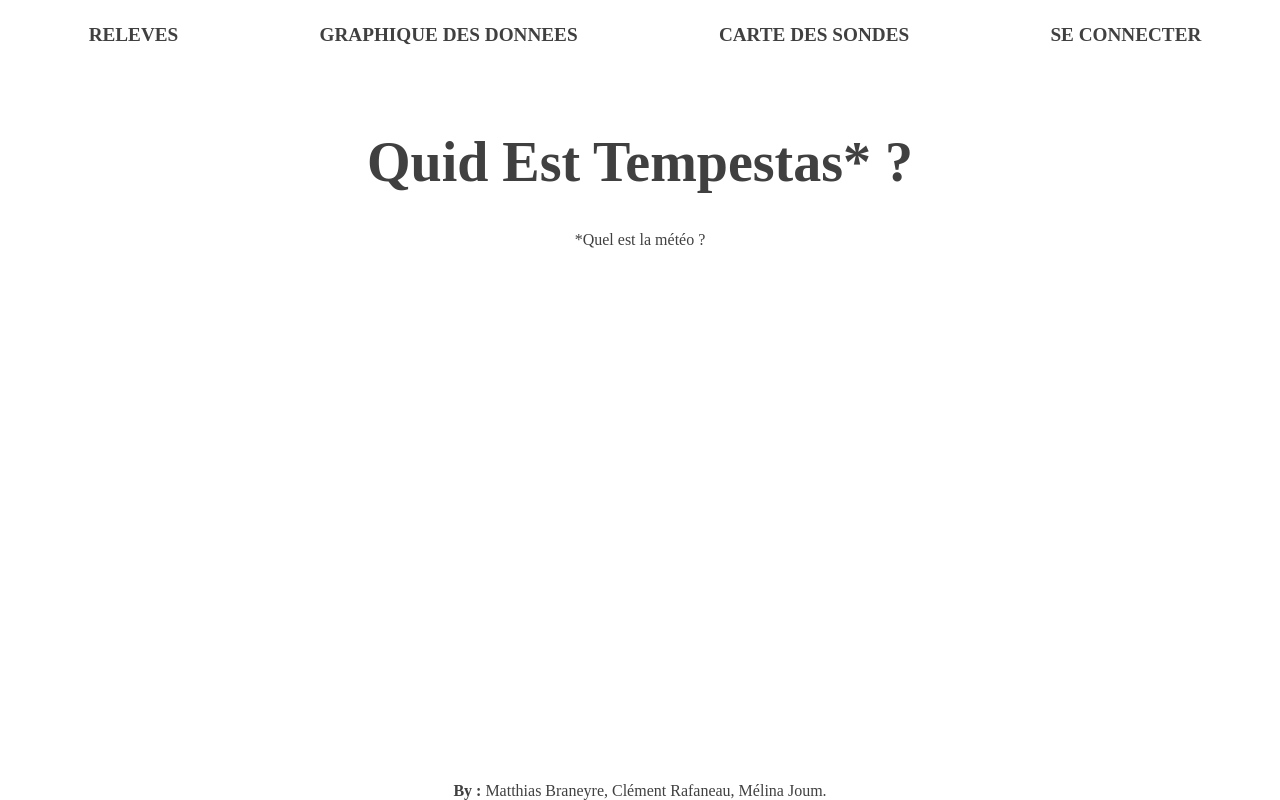
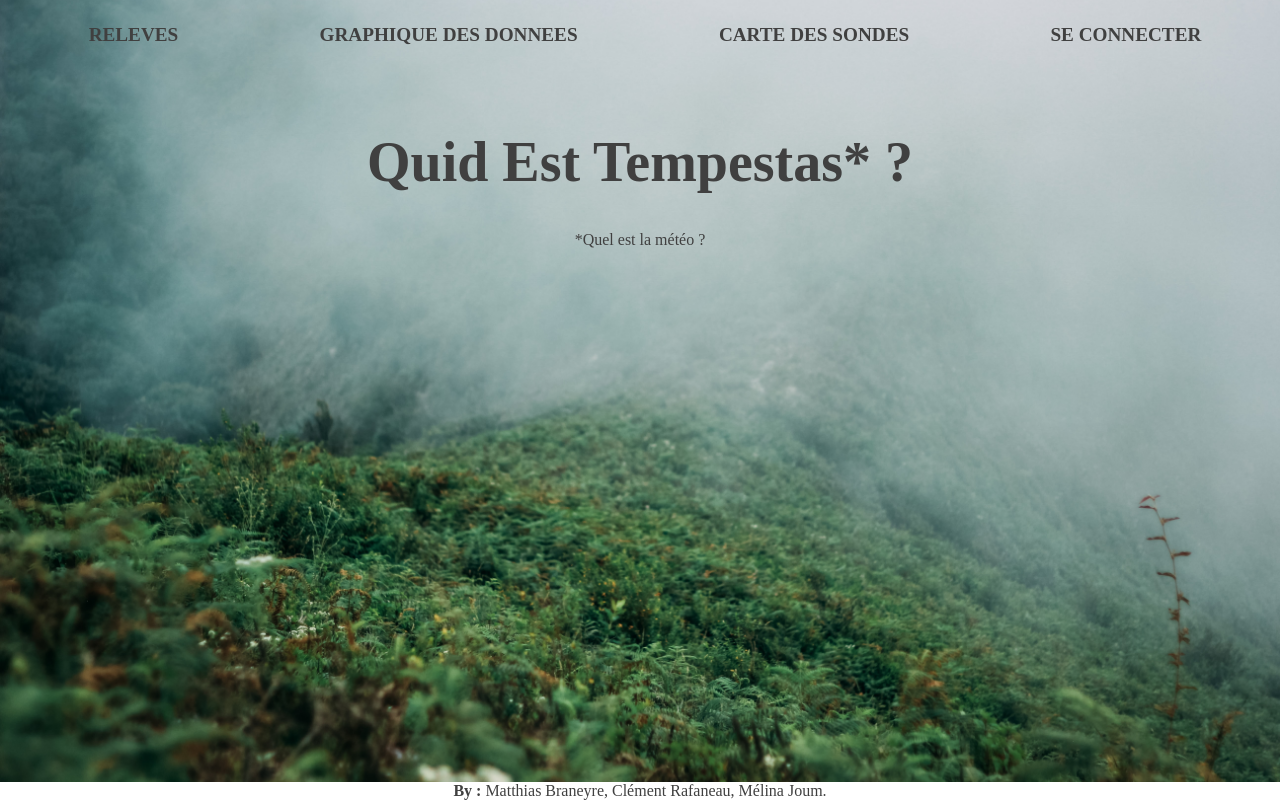
Before and after one commit to Sky12Luna/newmeteo, a plain HTML site: page index.html in a window 1280 px wide. Drawn offline with Linux system fonts and the light colour scheme.

Commit message:
Update style_burger.css

```diff
--- a/style_burger.css
+++ b/style_burger.css
@@ -1,5 +1,5 @@
 body{
-	background: url("../image/meteo.jpg") no-repeat center fixed;
+	background: url("meteo.jpg") no-repeat center fixed;
 	background-size: cover;
 }
 #bloc{
```
